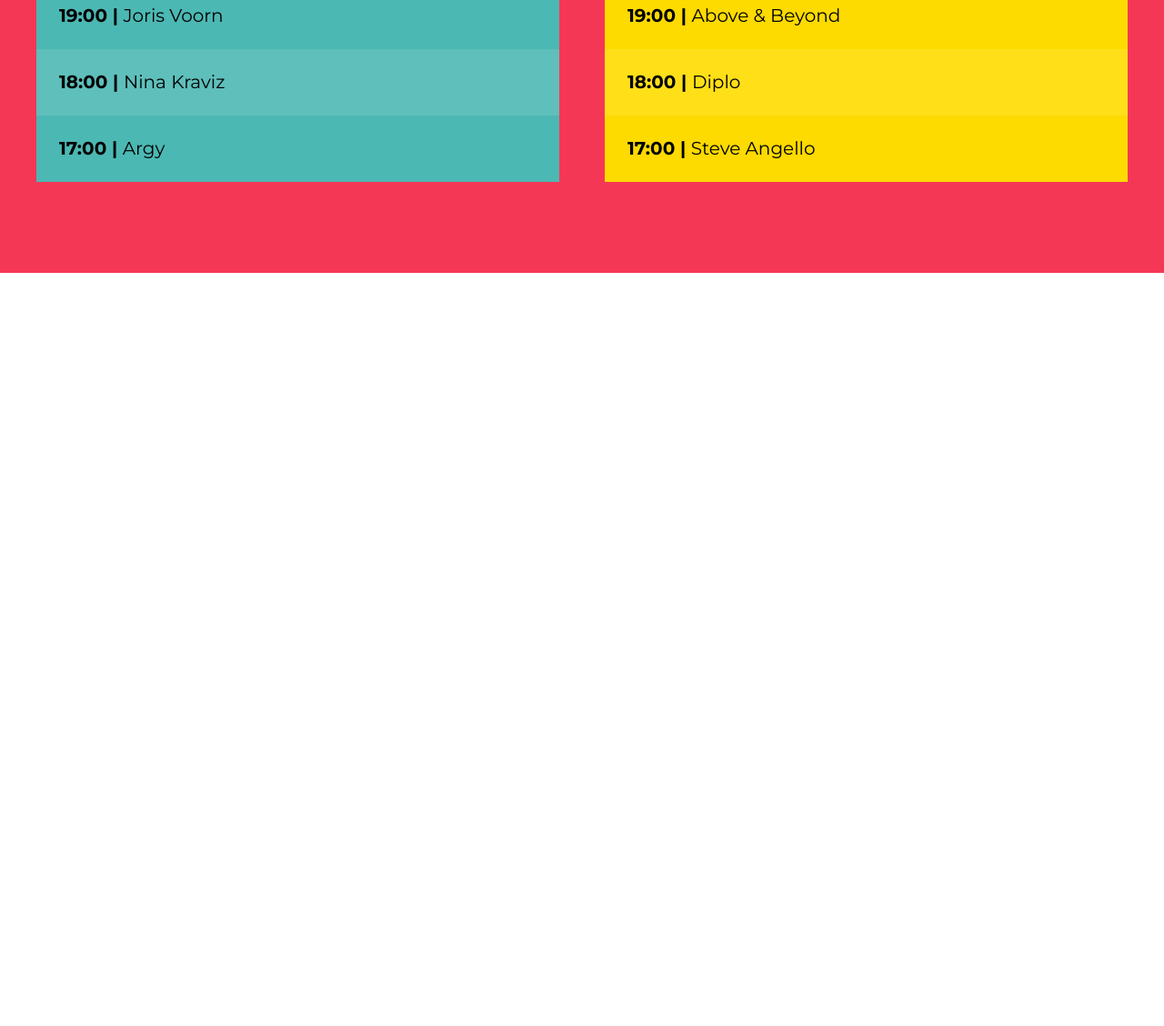
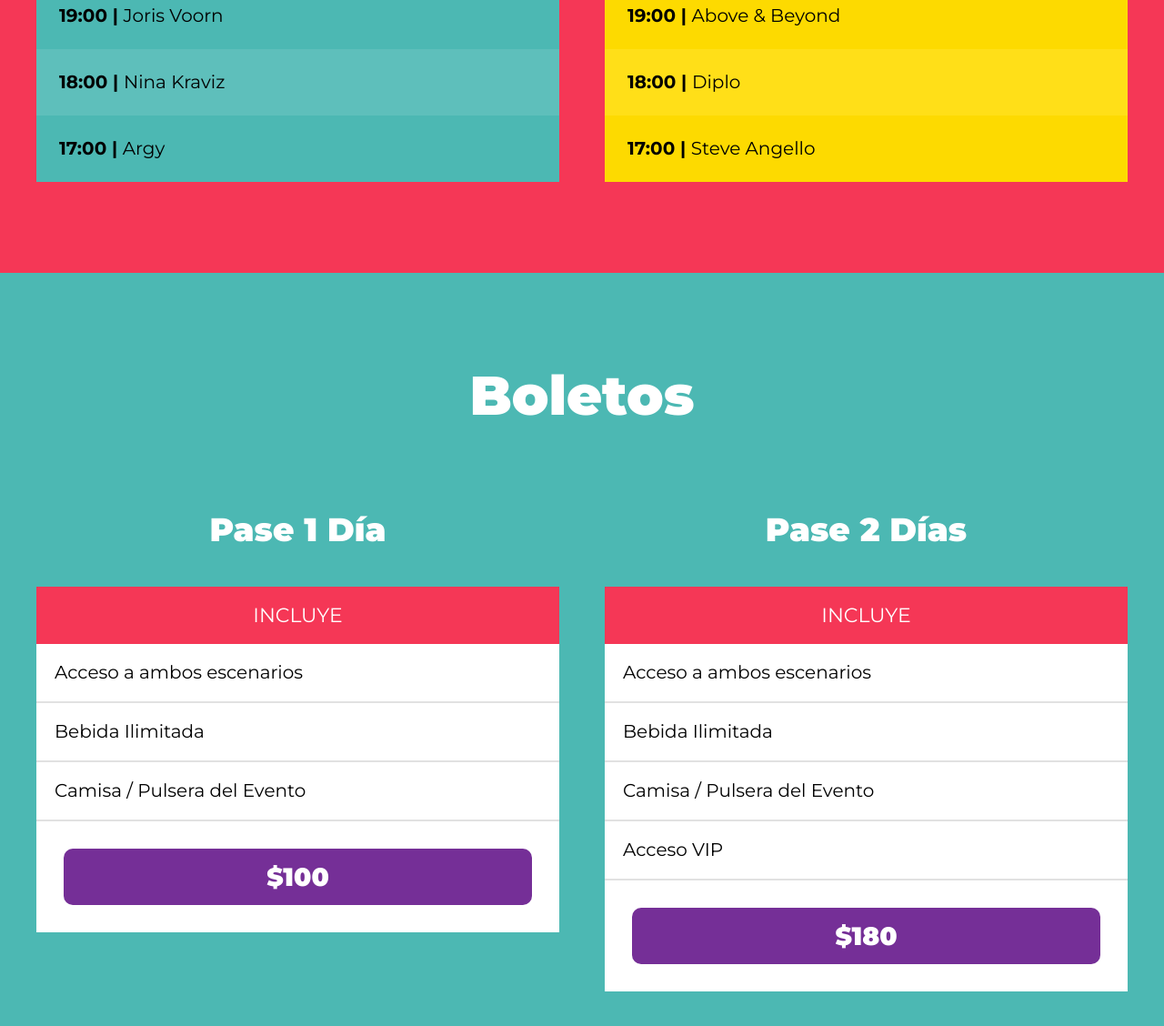
Before and after one commit to lucas22dossantos/festival-musica-landing-page, a website: page index.html in a window 1280 px wide. Shown: the part 2667-3795 px from the top of the page at 91% size. Before the commit the page ends 2967 px from the top, so only its background shows below. Drawn offline with Linux system fonts and the light colour scheme.

Commit message:
seccion de boletos

```diff
--- a/index.html
+++ b/index.html
@@ -126,5 +126,45 @@
       </div>
       <!--.escenarios-contenedor -->
     </section>
+
+    <section id="boletos" class="contenedor-boletos">
+      <h3>Boletos</h3>
+
+      <div class="boletos">
+        <div class="pase">
+          <p class="pase-nombre">Pase 1 Día</p>
+          <header class="pase-header">
+            <p>Incluye</p>
+          </header>
+          <div class="pase-body">
+            <ul>
+              <li>Acceso a ambos escenarios</li>
+              <li>Bebida Ilimitada</li>
+              <li>Camisa / Pulsera del Evento</li>
+            </ul>
+          </div>
+          <footer class="pase-footer">
+            <p>$100</p>
+          </footer>
+        </div>
+        <div class="pase">
+          <p class="pase-nombre">Pase 2 Días</p>
+          <header class="pase-header">
+            <p>Incluye</p>
+          </header>
+          <div class="pase-body">
+            <ul>
+              <li>Acceso a ambos escenarios</li>
+              <li>Bebida Ilimitada</li>
+              <li>Camisa / Pulsera del Evento</li>
+              <li>Acceso VIP</li>
+            </ul>
+          </div>
+          <footer class="pase-footer">
+            <p>$180</p>
+          </footer>
+        </div>
+      </div>
+    </section>
   </body>
 </html>
--- /dev/null
+++ b/src/scss/layout/_boletos.scss
@@ -0,0 +1,80 @@
+@use "sass:color"; //módulo de funciones de color que Sass trae por defecto.
+
+@use "base/variables" as v;
+@use "base/mixins" as m;
+
+.contenedor-boletos {
+  background-color: v.$verde;
+
+  h3 {
+    color: v.$blanco;
+  }
+
+  .boletos {
+    @include m.tablet {
+      @include m.grid(2);
+      @include m.contenedor;
+    }
+  }
+}
+
+.pase {
+  transition: transform 0.3s ease-in-out;
+  &:hover {
+    transform: scale(1.1);
+  }
+
+  &-nombre {
+    font-size: 3.6rem;
+    font-weight: 900;
+    text-align: center;
+    color: v.$blanco;
+  }
+
+  &-header,
+  &-footer {
+    padding: 0.5rem;
+    p {
+      text-align: center;
+      color: v.$blanco;
+      margin: 0;
+    }
+  }
+  &-header {
+    background-color: v.$rosa;
+    p {
+      text-transform: uppercase;
+      font-size: 2.2rem;
+      padding: 1rem 0;
+    }
+  }
+
+  &-body {
+    background: v.$blanco;
+    ul {
+      @include m.resetear-lista;
+      li {
+        padding: 2rem;
+        border-bottom: 2px solid #e1e1e1;
+      }
+    }
+  }
+
+  &-footer {
+    background-color: v.$blanco;
+    padding: 3rem;
+
+    p {
+      font-size: 2.8rem;
+      font-weight: 900;
+      background: v.$morado;
+      padding: 1rem 0;
+      border-radius: 1rem;
+      cursor: pointer;
+
+      &:hover {
+        background: color.scale(v.$morado, $lightness: -20%);
+      }
+    }
+  }
+}
--- a/src/scss/layout/_index.scss
+++ b/src/scss/layout/_index.scss
@@ -2,3 +2,4 @@
 @forward "video";
 @forward "festival";
 @forward "lineup";
+@forward "boletos";
```
Also changed, not shown: build/css/app.css.
